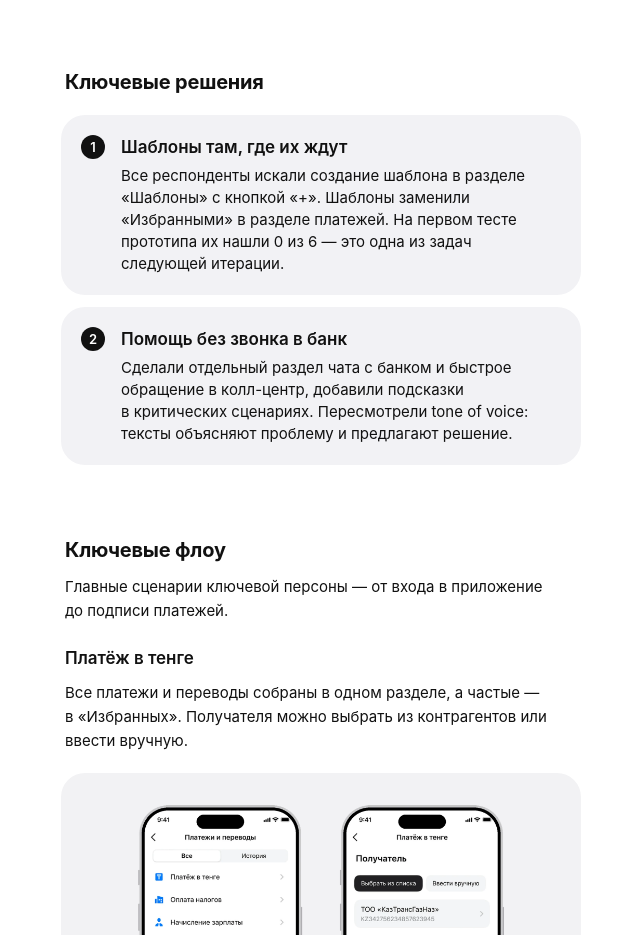
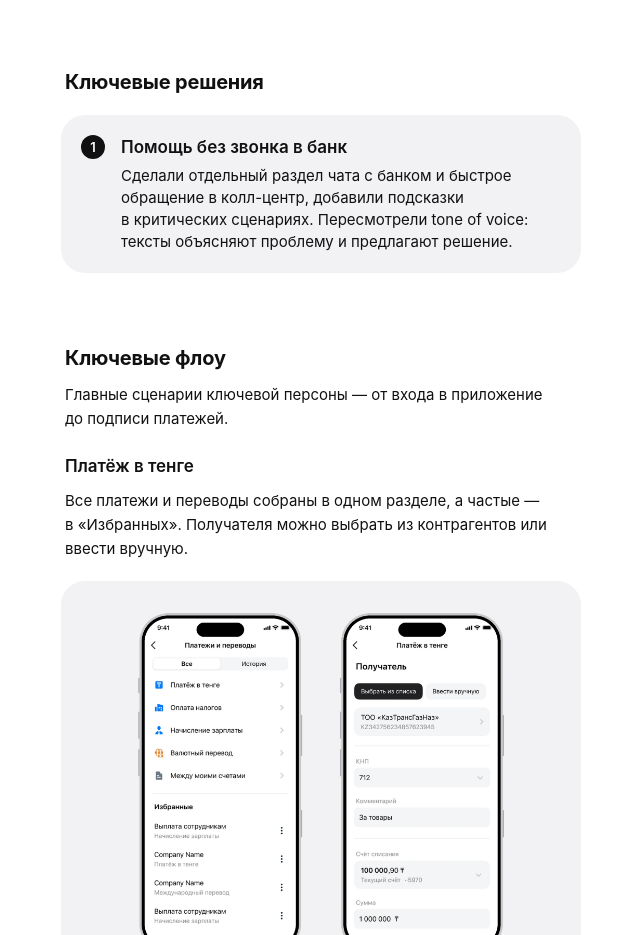
Before and after one commit to shimkayev/shimkayev.com, a plain HTML site: page abusiness.html in a window 1280 px wide. Shown: the part 10583-11518 px from the top of the page, without its empty margins (319-959 px from the left). Drawn offline with Linux system fonts and the light colour scheme.

Commit message:
Alfa-Bank case: remove templates decision
Co-Authored-By: Claude Opus 5.5 <noreply@anthropic.com>

```diff
--- a/abusiness.html
+++ b/abusiness.html
@@ -316,10 +316,6 @@
         <h2 class="case-page__h2">Ключевые решения</h2>
         <ol class="decisions">
           <li class="decision">
-            <p class="decision__title">Шаблоны там, где их&nbsp;ждут</p>
-            <p class="decision__text">Все респонденты искали создание шаблона в&nbsp;разделе «Шаблоны» с&nbsp;кнопкой «+». Шаблоны заменили «Избранными» в&nbsp;разделе платежей. На&nbsp;первом тесте прототипа их&nbsp;нашли 0 из&nbsp;6 — это одна из&nbsp;задач следующей итерации.</p>
-          </li>
-          <li class="decision">
             <p class="decision__title">Помощь без звонка в&nbsp;банк</p>
             <p class="decision__text">Сделали отдельный раздел чата с&nbsp;банком и&nbsp;быстрое обращение в&nbsp;колл-центр, добавили подсказки в&nbsp;критических сценариях. Пересмотрели tone of&nbsp;voice: тексты объясняют проблему и&nbsp;предлагают решение.</p>
           </li>
```
